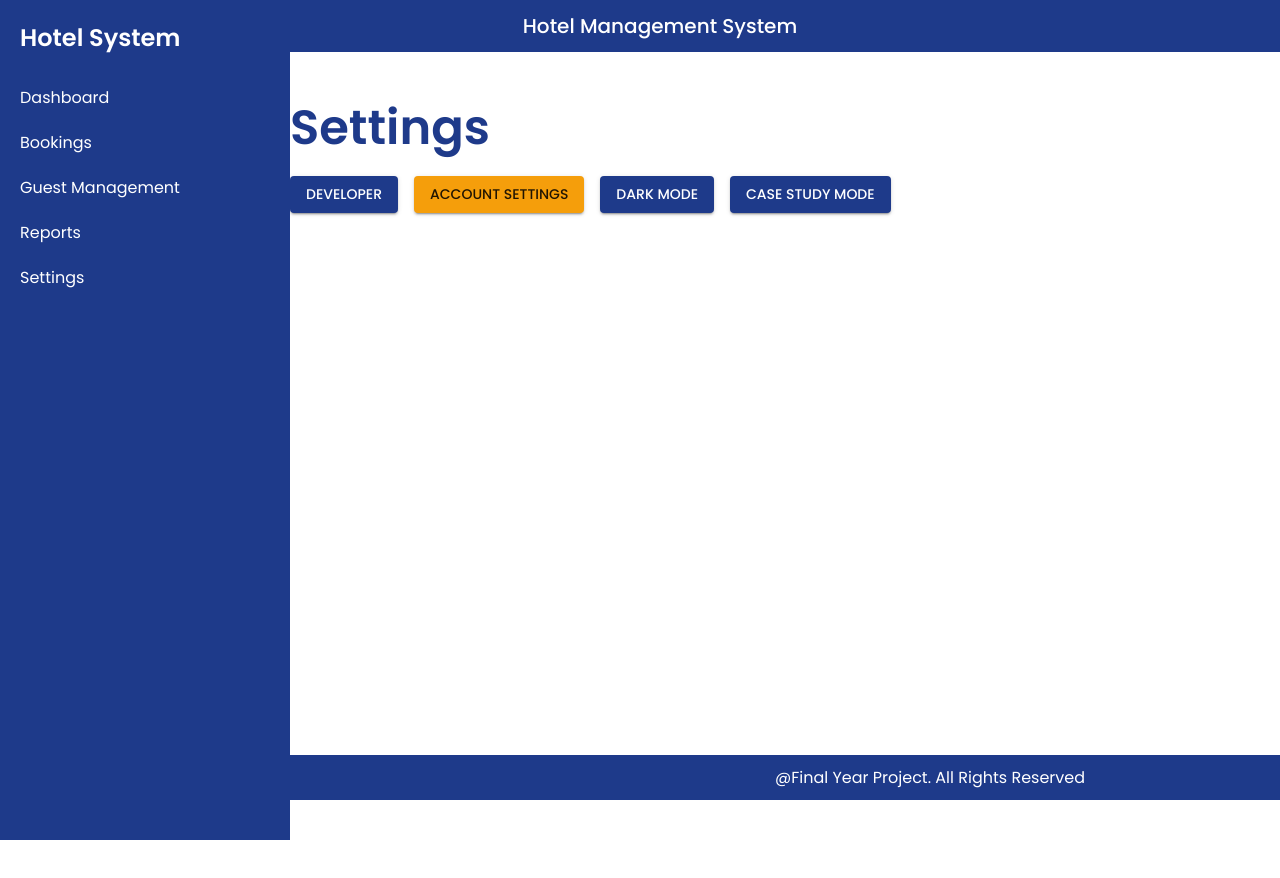
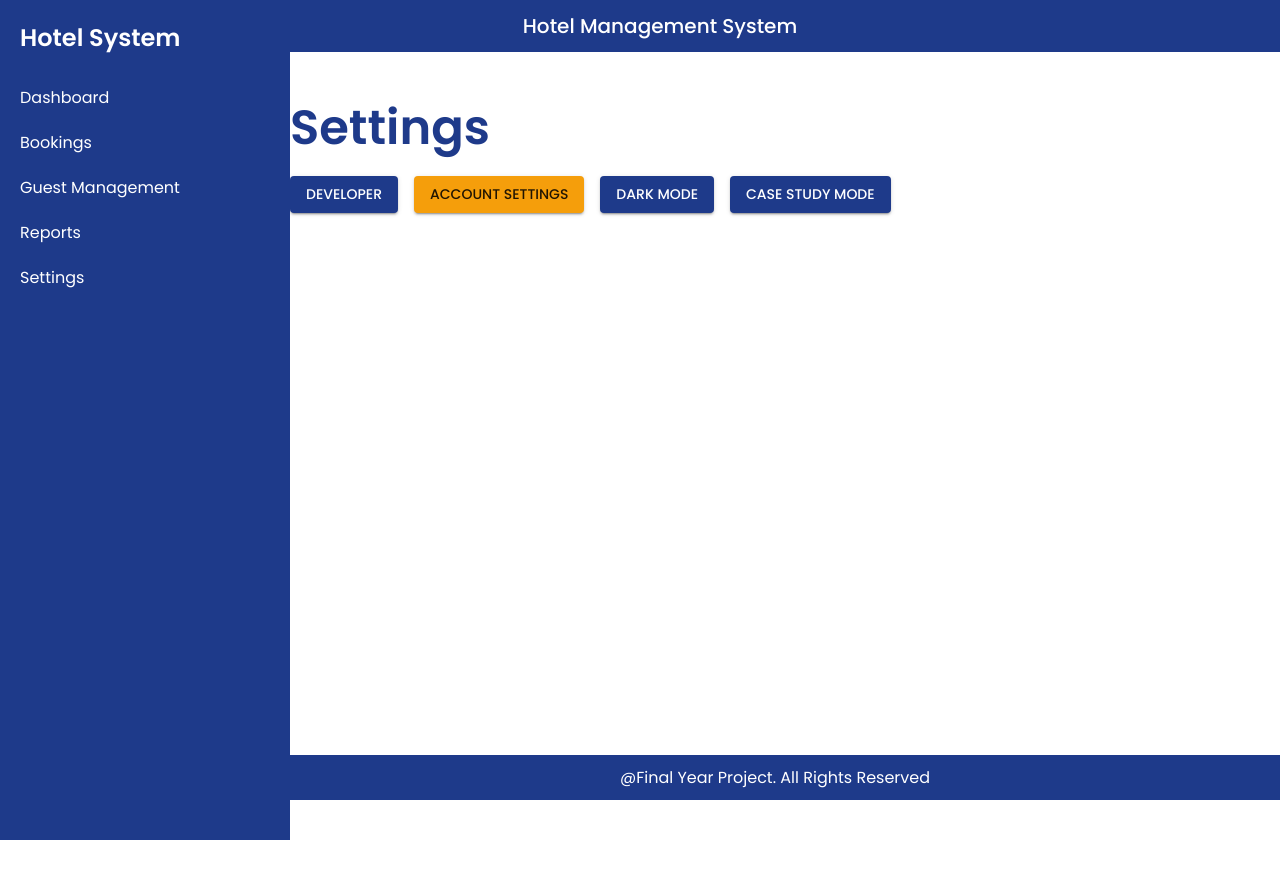
Before and after one commit to PossibleIlesanmi/Hotel-Management-Frontend, a React (Vite) app: page /settings in a window 1280 px wide. Shown: the top 878 px of the page. Built offline with nearby package versions, Linux system fonts and the light colour scheme.

Commit message:
Updated the foooter

```diff
--- a/src/index.css
+++ b/src/index.css
@@ -53,14 +53,16 @@ body {
 }
 
 .footer {
-  text-align: center;
+  /* text-align: center; */
+
   padding: 10px 20px;
   background-color: #1E3A8A;
   color: #FFFFFF;
   width: 100%;
   position: fixed;
+  padding-left: 350px;
+
   bottom: 0;
-  margin-left: 0; /* Ensure full width */
   z-index: 1000; /* Ensure it stays above content */
 }
 
```
